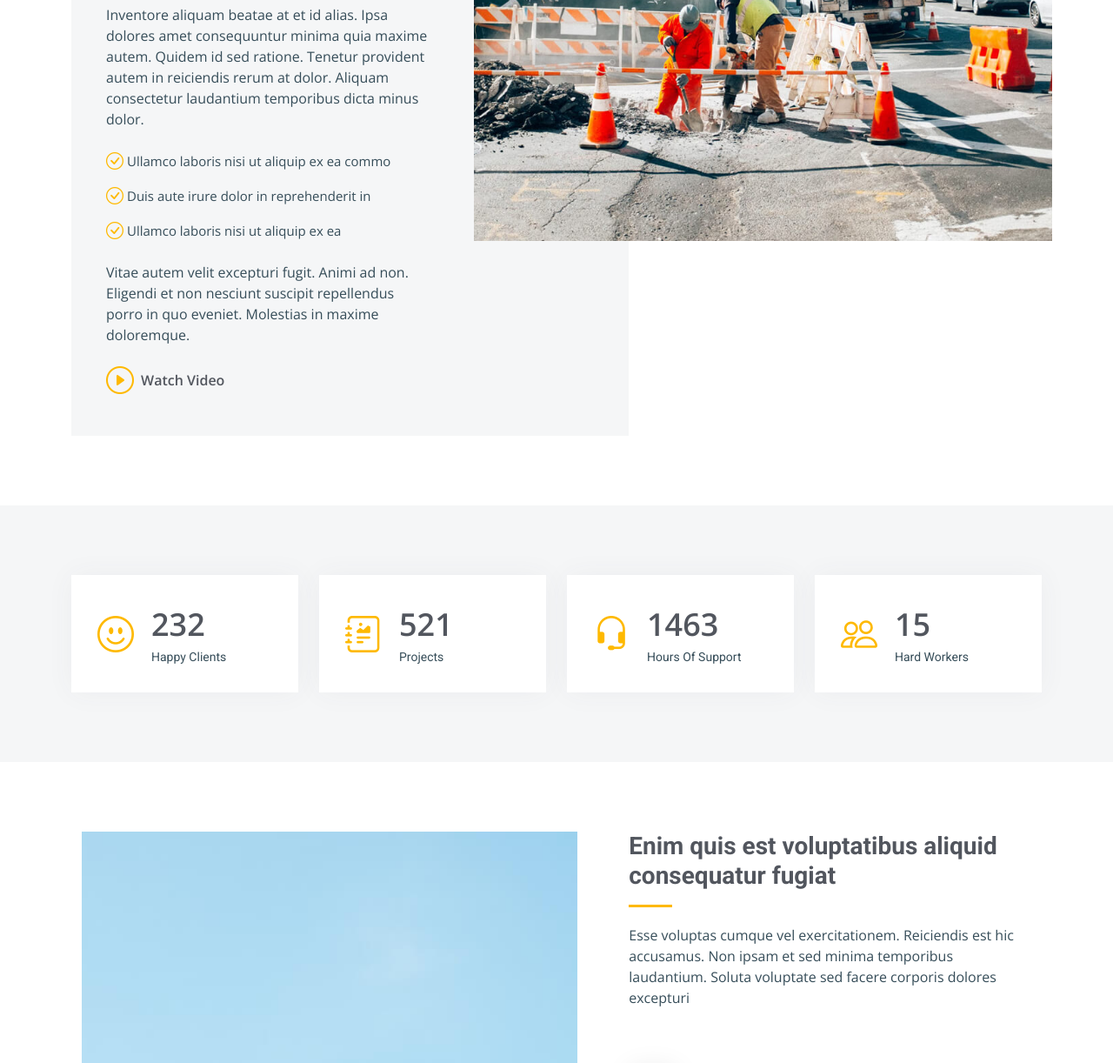
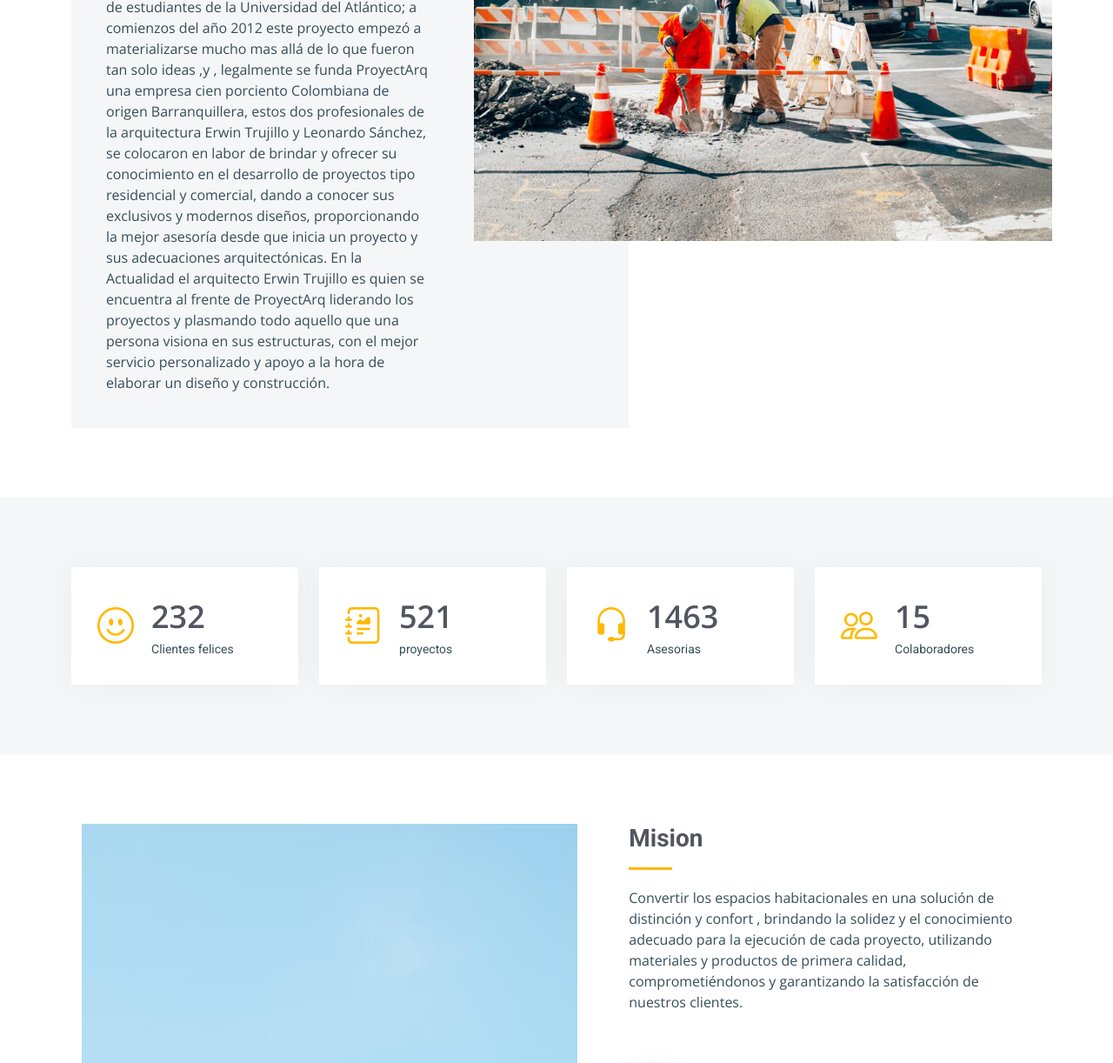
Before and after one commit to iqonno/pacyd, a plain HTML site: page about.html in a window 1280 px wide. Shown: the part 712-1934 px from the top of the page at 87% size. Drawn offline with nearby package versions, Linux system fonts and the light colour scheme.

Commit message:
feat: About view

```diff
--- a/about.html
+++ b/about.html
@@ -68,10 +68,10 @@
           class="container position-relative d-flex flex-column align-items-center"
           data-aos="fade"
         >
-          <h2>About</h2>
+          <h2>Nosotros</h2>
           <ol>
-            <li><a href="index.html">Home</a></li>
-            <li>About</li>
+            <li><a href="index.html">Inicio</a></li>
+            <li>Nosotros</li>
           </ol>
         </div>
       </div>
@@ -87,46 +87,29 @@
             ></div>
 
             <div class="col-lg-7">
-              <h2>Consequatur eius et magnam</h2>
+              <h2>Conocenos</h2>
               <div class="our-story">
-                <h4>Est 1988</h4>
-                <h3>Our Story</h3>
+                <h4>Año 2012</h4>
+                <h3>Nuestra historia</h3>
                 <p>
-                  Inventore aliquam beatae at et id alias. Ipsa dolores amet
-                  consequuntur minima quia maxime autem. Quidem id sed ratione.
-                  Tenetur provident autem in reiciendis rerum at dolor. Aliquam
-                  consectetur laudantium temporibus dicta minus dolor.
+                  ProyectArq, es una empresa que nace a partir de una idea
+                  durante el proceso académico de un par de estudiantes de la
+                  Universidad del Atlántico; a comienzos del año 2012 este
+                  proyecto empezó a materializarse mucho mas allá de lo que
+                  fueron tan solo ideas ,y , legalmente se funda ProyectArq una
+                  empresa cien porciento Colombiana de origen Barranquillera,
+                  estos dos profesionales de la arquitectura Erwin Trujillo y
+                  Leonardo Sánchez, se colocaron en labor de brindar y ofrecer
+                  su conocimiento en el desarrollo de proyectos tipo residencial
+                  y comercial, dando a conocer sus exclusivos y modernos
+                  diseños, proporcionando la mejor asesoría desde que inicia un
+                  proyecto y sus adecuaciones arquitectónicas. En la Actualidad
+                  el arquitecto Erwin Trujillo es quien se encuentra al frente
+                  de ProyectArq liderando los proyectos y plasmando todo aquello
+                  que una persona visiona en sus estructuras, con el mejor
+                  servicio personalizado y apoyo a la hora de elaborar un diseño
+                  y construcción.
                 </p>
-                <ul>
-                  <li>
-                    <i class="bi bi-check-circle"></i>
-                    <span>Ullamco laboris nisi ut aliquip ex ea commo</span>
-                  </li>
-                  <li>
-                    <i class="bi bi-check-circle"></i>
-                    <span>Duis aute irure dolor in reprehenderit in</span>
-                  </li>
-                  <li>
-                    <i class="bi bi-check-circle"></i>
-                    <span>Ullamco laboris nisi ut aliquip ex ea</span>
-                  </li>
-                </ul>
-                <p>
-                  Vitae autem velit excepturi fugit. Animi ad non. Eligendi et
-                  non nesciunt suscipit repellendus porro in quo eveniet.
-                  Molestias in maxime doloremque.
-                </p>
-
-                <div
-                  class="watch-video d-flex align-items-center position-relative"
-                >
-                  <i class="bi bi-play-circle"></i>
-                  <a
-                    href="https://www.youtube.com/watch?v=LXb3EKWsInQ"
-                    class="glightbox stretched-link"
-                    >Watch Video</a
-                  >
-                </div>
               </div>
             </div>
           </div>
@@ -148,7 +131,7 @@
                     data-purecounter-duration="1"
                     class="purecounter"
                   ></span>
-                  <p>Happy Clients</p>
+                  <p>Clientes felices</p>
                 </div>
               </div>
             </div>
@@ -166,7 +149,7 @@
                     data-purecounter-duration="1"
                     class="purecounter"
                   ></span>
-                  <p>Projects</p>
+                  <p>proyectos</p>
                 </div>
               </div>
             </div>
@@ -182,7 +165,7 @@
                     data-purecounter-duration="1"
                     class="purecounter"
                   ></span>
-                  <p>Hours Of Support</p>
+                  <p>Asesorias</p>
                 </div>
               </div>
             </div>
@@ -198,7 +181,7 @@
                     data-purecounter-duration="1"
                     class="purecounter"
                   ></span>
-                  <p>Hard Workers</p>
+                  <p>Colaboradores</p>
                 </div>
               </div>
             </div>
@@ -220,11 +203,13 @@
             ></div>
 
             <div class="col-lg-5 d-flex flex-column justify-content-center">
-              <h3>Enim quis est voluptatibus aliquid consequatur fugiat</h3>
+              <h3>Mision</h3>
               <p>
-                Esse voluptas cumque vel exercitationem. Reiciendis est hic
-                accusamus. Non ipsam et sed minima temporibus laudantium. Soluta
-                voluptate sed facere corporis dolores excepturi
+                Convertir los espacios habitacionales en una solución de
+                distinción y confort , brindando la solidez y el conocimiento
+                adecuado para la ejecución de cada proyecto, utilizando
+                materiales y productos de primera calidad, comprometiéndonos y
+                garantizando la satisfacción de nuestros clientes.
               </p>
 
               <div
@@ -301,13 +286,11 @@
         <div class="container" data-aos="fade-up">
           <div class="row justify-content-around gy-4">
             <div class="col-lg-5 d-flex flex-column justify-content-center">
-              <h3>
-                Non quasi officia eum nobis et rerum epudiandae rem voluptatem
-              </h3>
+              <h3>Vision</h3>
               <p>
-                Maxime quia dolorum alias perspiciatis. Earum voluptatem sint at
-                non. Ducimus maxime minima iste magni sit praesentium assumenda
-                minus. Amet rerum saepe tempora vero.
+                Mantener la calidad de nuestras obras y productos, para así
+                lograr fortalecer y optimizar nuestros servicios y así
+                contribuir al mejoramiento de la calidad de vida.
               </p>
 
               <div
@@ -418,7 +401,7 @@
                 </div>
               </div>
               <div class="member-info text-center">
-                <h4>Walter White</h4>
+                <h4>Erwin Trujillo</h4>
                 <span>Chief Executive Officer</span>
                 <p>
                   Aliquam iure quaerat voluptatem praesentium possimus unde
@@ -476,7 +459,7 @@
                 </div>
               </div>
               <div class="member-info text-center">
-                <h4>William Anderson</h4>
+                <h4>Leonardo Sánchez</h4>
                 <span>CTO</span>
                 <p>
                   Illum minima ea autem doloremque ipsum quidem quas aspernatur
```
